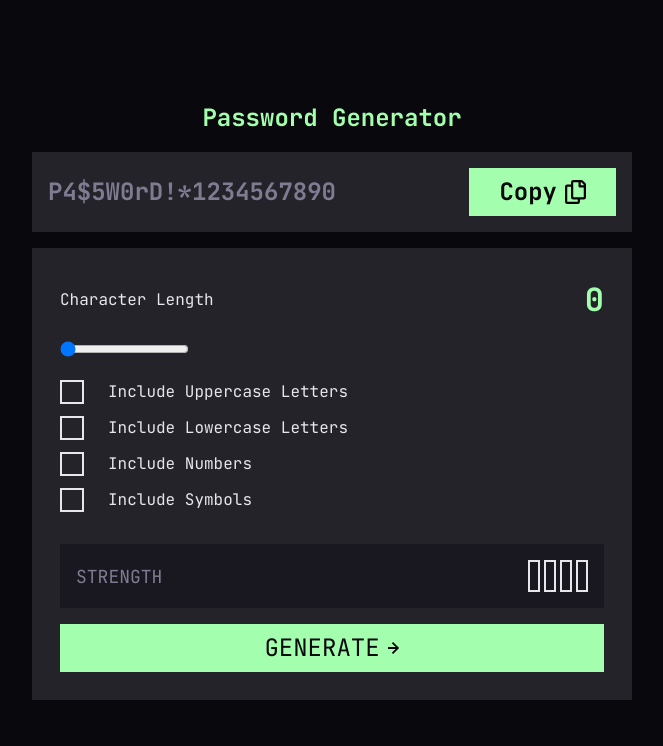
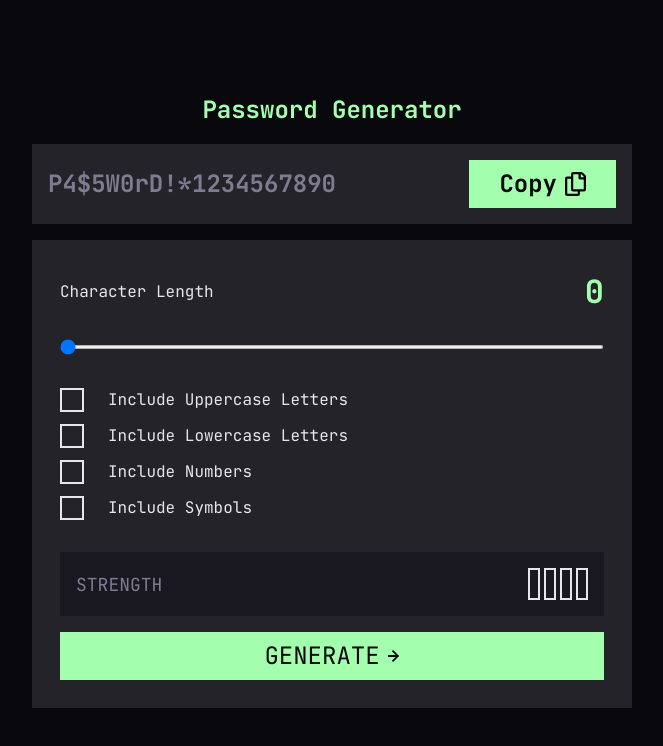
Before and after one commit to advide2001/password-generator-app, a website built with Vite: page index.html in a window 1280 px wide. Shown: the whole page, without its empty margins (308-971 px from the left). Built offline with nearby package versions, Linux system fonts and the light colour scheme.

Commit message:
Added and styled the slider component

```diff
--- a/src/css/style.css
+++ b/src/css/style.css
@@ -199,6 +199,37 @@ body {
 
 /* SLIDER */
 
+.slider-container {
+  padding-bottom: 1rem;
+}
+
+.slider {
+  width: 100%;
+  height: 0.25rem;
+  border-radius: 0.25rem;
+  background-color: var(--clr-neutral-100);
+  outline: none;
+}
+
+.slider::-webkit-slider-thumb {
+  -webkit-appearance: none;
+  appearance: none;
+  width: 1.5rem;
+  height: 1.5rem;
+  border-radius: 50%;
+  background-color: var(--clr-primary-100);
+  cursor: pointer;
+  border: none;
+}
+
+.slider::-moz-range-thumb {
+  width: 1.5rem;
+  height: 1.5rem;
+  border-radius: 50%;
+  background-color: var(--clr-primary-100);
+  cursor: pointer;
+}
+
 /* STYLING */
 .card {
   width: 90vw;
```
